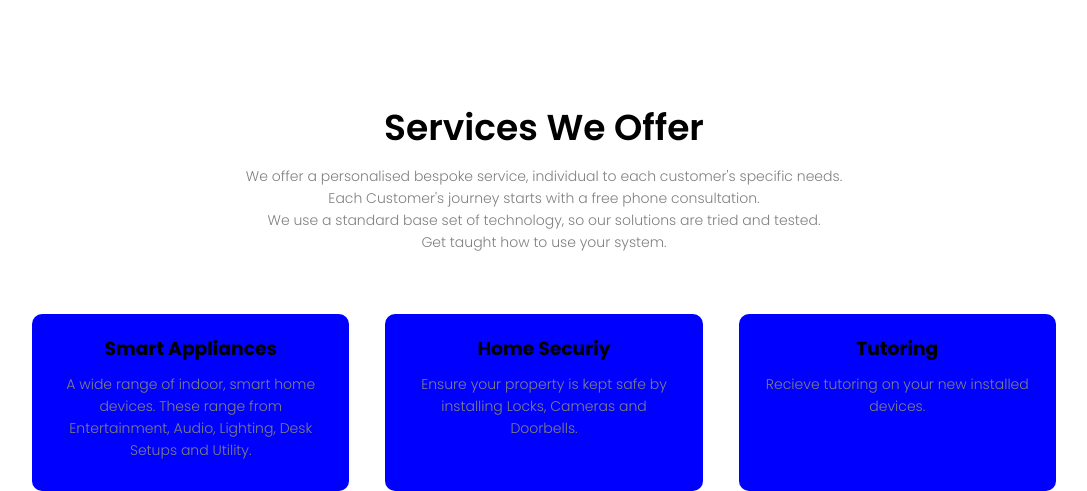
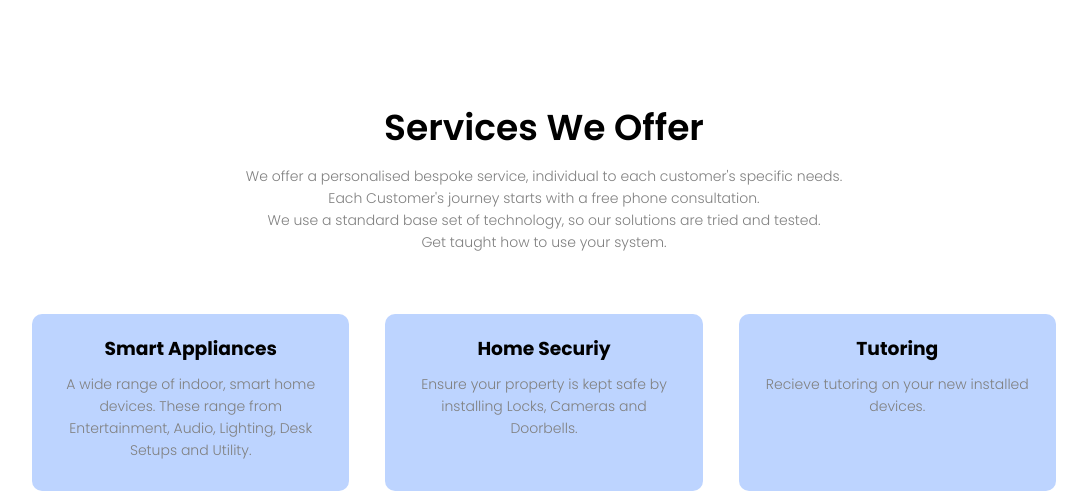
Before and after one commit to RyboNashy02/Insta-Tek.io, a Jekyll site: the page built from index.html, in a window 1280 px wide. Shown: the part 900-1391 px from the top of the page, without its empty margins (96-1183 px from the left). Built offline with Jekyll 4.4.1, drawn with Linux system fonts in a browser that asks for light colours.

Commit message:
Update main.css

```diff
--- a/css/main.css
+++ b/css/main.css
@@ -204,7 +204,7 @@ p{
 
 .services-col{
     flex-basis: 31%;
-    background: blue;
+    background: #bdd4ff;
     border-radius: 10px;
     margin-botton: 5%;
     padding: 20px 12px;
```
